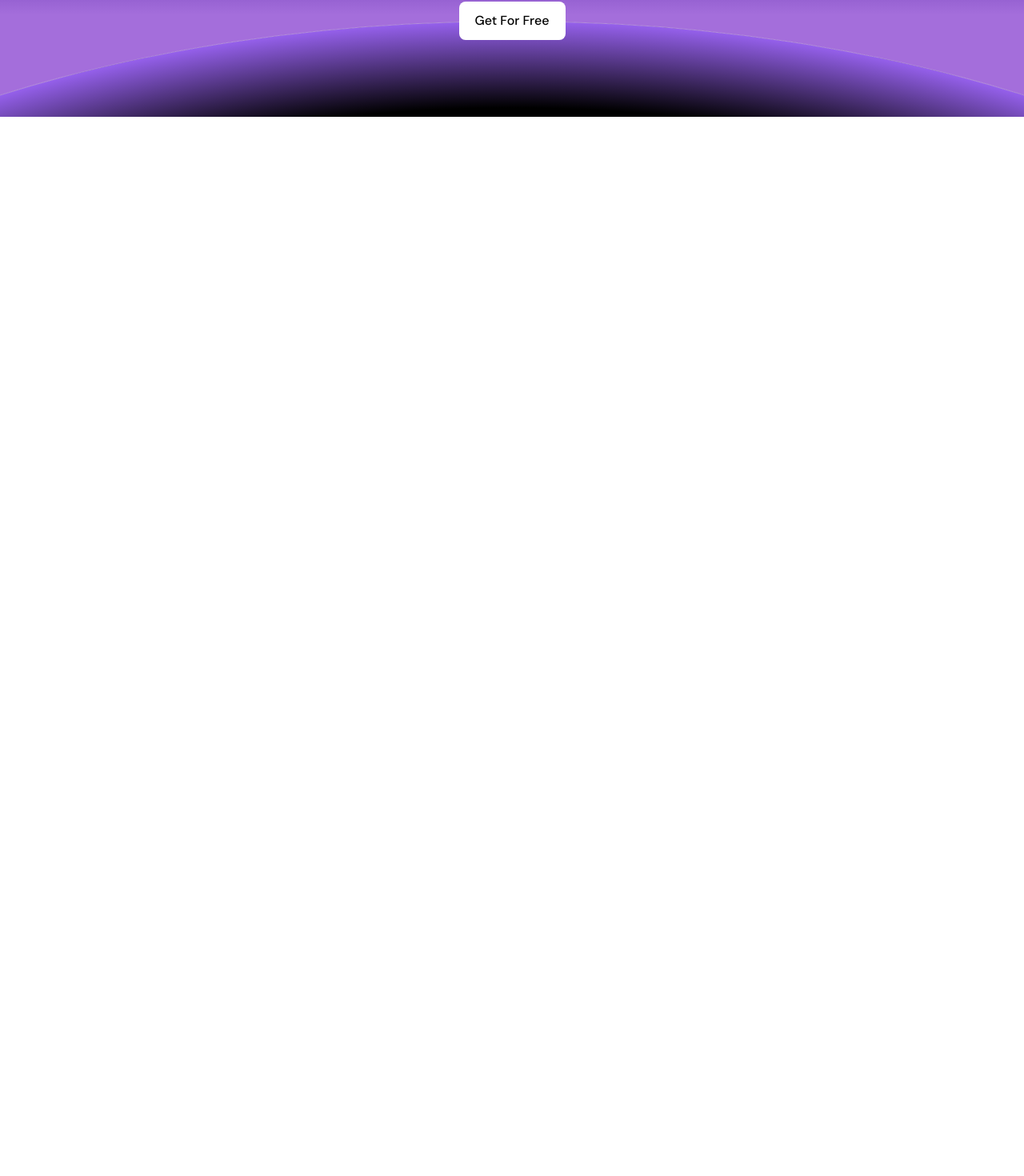
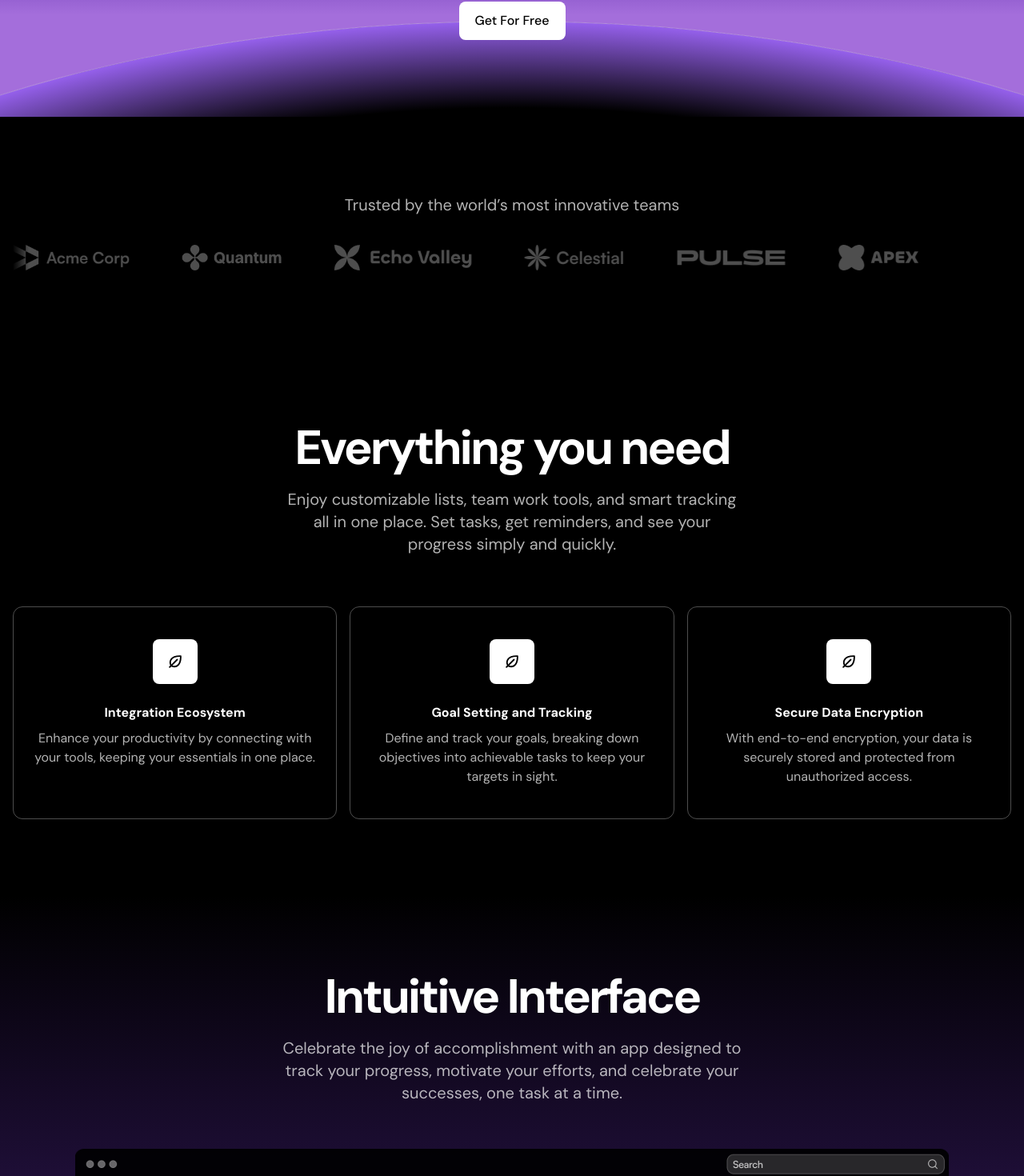
Before and after one commit to davidpatjus/PAT-S-SOFTWARE-SOLUTIONS, a Next.js app: page / in a window 1280 px wide. Shown: the part 692-2162 px from the top of the page at 80% size. Before the commit the page ends 838 px from the top, so only its background shows below. Built offline with nearby package versions, Linux system fonts and the light colour scheme.

Commit message:
LogoTicket & Features

```diff
--- a/src/components/FAQs.tsx
+++ b/src/components/FAQs.tsx
@@ -1,3 +1,9 @@
+"use client"
+import { useState } from 'react';
+import clsx from 'clsx';
+import PlusIcon from '../assets/icons/plus.svg';
+import MinusIcon from '../assets/icons/minus.svg';
+
 const items = [
   {
     question: "What payment methods do you accept?",
@@ -21,6 +27,51 @@ const items = [
   },
 ];
 
+const AccordionItem = ({
+  question,
+  answer,
+}: {
+  question: string;
+  answer: string;
+} ) => {
+    const [isOpen, setIsOpen] = useState(false);
+  return (
+    <div
+      className='py-7 border-b border-white/30'
+      onClick={() => setIsOpen(!isOpen)}
+    >
+
+      <div className='flex items-center cursor-pointer'>
+        <span className='flex-1 text-lg font-bold'>{question}</span>
+        {isOpen ? <MinusIcon /> : <PlusIcon />}
+      </div>
+
+      <p className={clsx("mt-4", {
+        hidden: !isOpen,
+        "": isOpen === true
+        })}>
+          {answer}
+        </p>
+
+    </div>
+  )
+}
+
 export const FAQs = () => {
-  return null;
+  return (
+    <div className="bg-black text-white bg-gradient-to-b from-[#5D2CA8] to-black py-[72px] sm:py-24">
+      <div className="container">
+
+        <h2 className='text-center text-5xl sm:text-6xl sm:max-w-[648px] mx-auto font-bold tracking-tighter'>Frequently asked questions</h2>
+
+        <div className='mt-12 max-w-[648px] mx-auto'>
+          {items.map(({ question, answer }, index) => (
+            <AccordionItem key={index} question={question} answer={answer} />
+            ))
+          }
+        </div>
+
+      </div>
+    </div>
+  )
 };
--- a/src/components/Features.tsx
+++ b/src/components/Features.tsx
@@ -1,3 +1,5 @@
+import EcosystemIcon from "../assets/icons/ecosystem.svg";
+
 const features = [
   {
     title: "Integration Ecosystem",
@@ -17,5 +19,33 @@ const features = [
 ];
 
 export const Features = () => {
-  return null;
+  return (
+    <div className="bg-black text-white py-[72px] sm:py-24">
+      <div className="container">
+
+        <h2 className="text-center font-bold text-5xl sm:text-6xl tracking-tighter">
+          Everything you need
+        </h2>
+
+        <div className="max-w-xl mx-auto">
+        <p className="text-center mt-5 text-xl text-white/70">
+          Enjoy customizable lists, team work tools, and smart tracking all in one place. Set tasks, get reminders, and see your progress simply and quickly.
+        </p>
+        </div>
+
+        <div className="mt-16 flex flex-col sm:flex-row gap-4">
+          {features.map(({ title, description }, index) => (
+            <div key={index} className="border border-white/30 px-5 py-10 text-center rounded-xl sm:flex-1">
+              <div className="inline-flex h-14 w-14 bg-white text-black justify-center items-center rounded-lg">
+                <EcosystemIcon />
+              </div>
+              <h3 className="mt-6 font-bold">{title}</h3>
+              <p className="mt-2 text-white/70">{description}</p>
+            </div>
+          ))}
+        </div>
+
+      </div>
+    </div>
+  )
 };
--- a/src/components/LogoTicker.tsx
+++ b/src/components/LogoTicker.tsx
@@ -1,3 +1,4 @@
+import Image from "next/image";
 import acmeLogo from "../assets/images/acme.png";
 import quantumLogo from "../assets/images/quantum.png";
 import echoLogo from "../assets/images/echo.png";
@@ -15,5 +16,27 @@ const images = [
 ];
 
 export const LogoTicker = () => {
-  return null;
+  return (
+    <div className="bg-black text-white py-[72px] sm:py-24">
+      <div className="container">
+        <h2 className="text-xl text-center text-white/70">
+          Trusted by the world’s most innovative teams
+        </h2>
+          <div className="overflow-hidden mt-9 before:content-[''] after:content-[''] before:absolute after:absolute before:h-full after:h-full before:w-5 after:w-5 relative   after:right-0 before:left-0 before:top-0 after:top-0 before:bg-gradient-to-r before:from-black before:to-transparent after:bg-gradient-to-l after:from-black after:to-transparent ">
+            <div className="flex gap-16">
+              {images.map((image, index) => (
+                <Image
+                  key={index}
+                  src={image.src}
+                  alt={image.alt}
+                  width={200}
+                  height={200}
+                  className="flex-none h-8 w-auto"
+                />
+              ))}
+            </div>
+        </div>
+      </div>
+    </div>
+  )
 };
--- a/src/components/ProductShowcase.tsx
+++ b/src/components/ProductShowcase.tsx
@@ -1,5 +1,28 @@
+import Image from "next/image";
 import appScreen from "../assets/images/app-screen.png";
 
 export const ProductShowcase = () => {
-  return null;
+  return (
+    <div className="bg-black text-white bg-gradient-to-b from-black to-[#5D2CA8] py-[72px] sm:py-24">
+      <div className="container">
+
+        <h2 className="text-center text-5xl sm:text-6xl font-bold tracking-tighter">
+          Intuitive Interface
+        </h2>
+
+        <div className="max-w-xl mx-auto">
+          <p className="text-xl text-center text-white/70 mt-5">
+            Celebrate the joy of accomplishment with an app designed to track your progress, motivate your efforts, and celebrate your successes, one task at a time.
+          </p>
+        </div>
+
+        <Image
+          src={appScreen}
+          alt="The Product Screenshot"
+          className="mt-14 mx-auto"
+        />
+
+      </div>
+    </div>
+  )
 };
```
